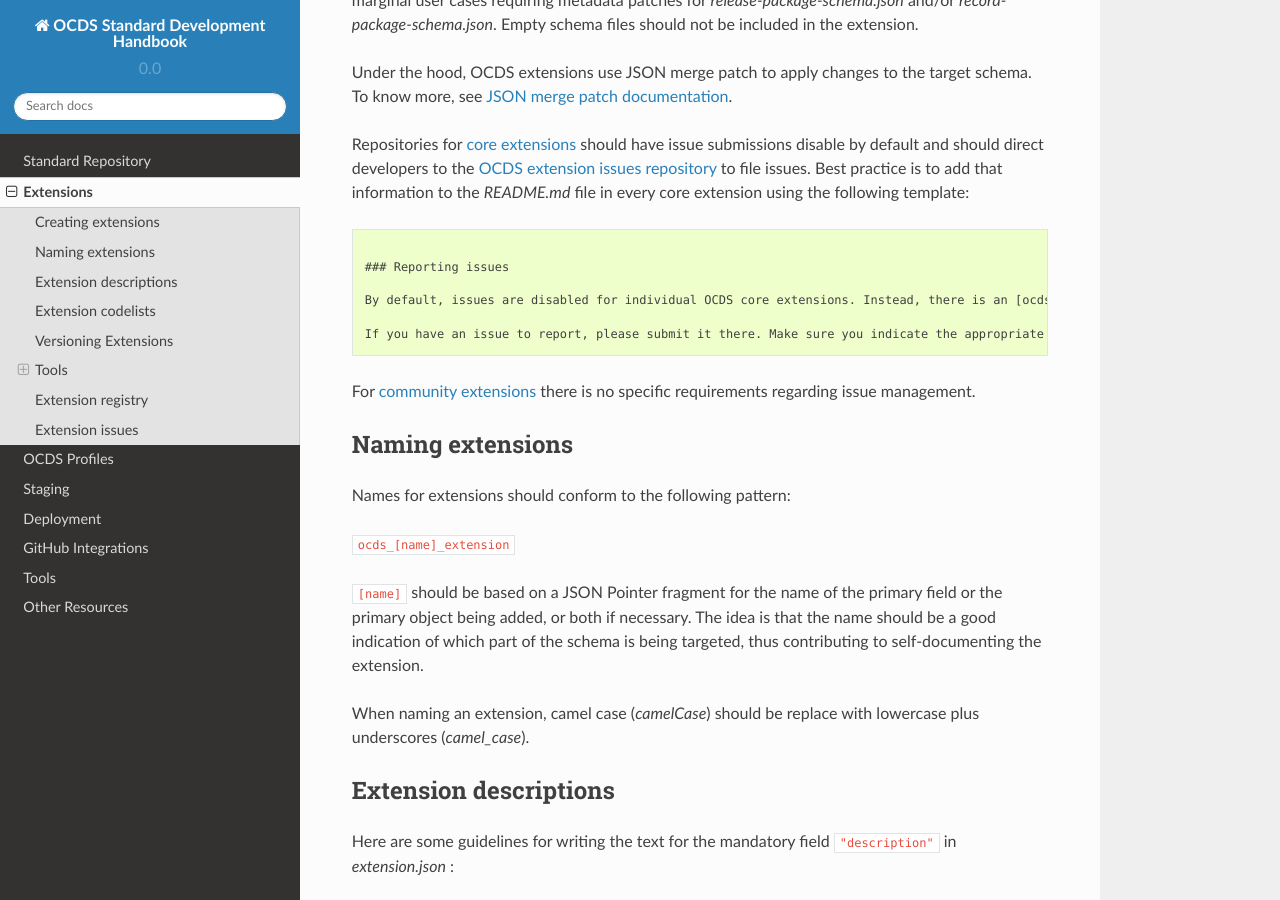
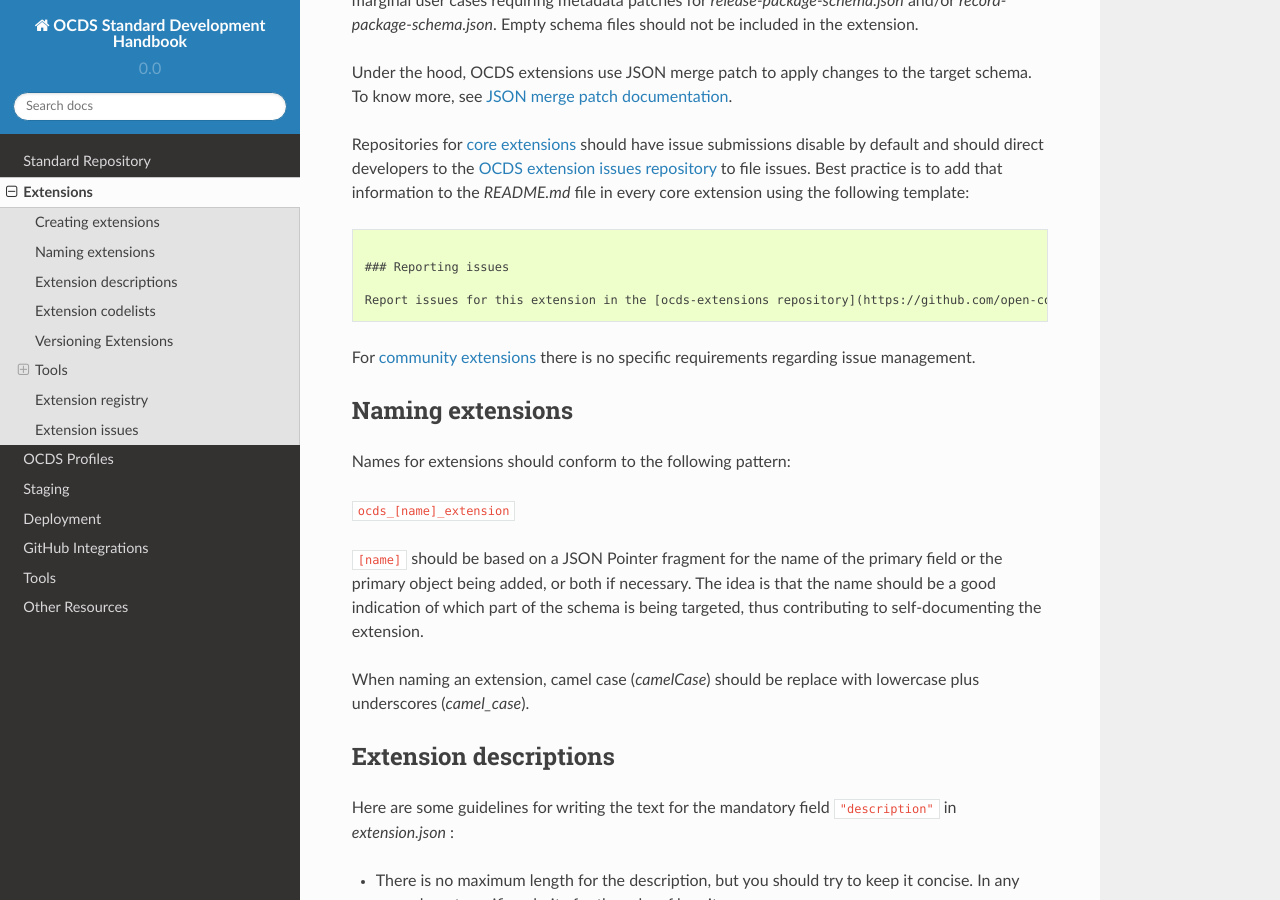
Before and after one commit to open-contracting/standard-development-handbook, a Sphinx documentation site: the page built from docs/extensions.md, in a window 1280 px wide and 900 px high, scrolled down 443 px. Built offline with Sphinx 7.4.7 and the Read the Docs theme 2.0.0, drawn with Linux system fonts in a browser that asks for light colours.

Commit message:
Modify extension README.md

````diff
--- a/docs/extensions.md
+++ b/docs/extensions.md
@@ -18,9 +18,7 @@ Repositories for [core extensions](http://standard.open-contracting.org/latest/e
 
 ### Reporting issues
 
-By default, issues are disabled for individual OCDS core extensions. Instead, there is an [ocds extension repository](https://github.com/open-contracting/ocds-extensions) to gather issues for all extensions in a single place.
-
-If you have an issue to report, please submit it there. Make sure you indicate the appropriate extension following this format in the title: **_extension_name: issue title_**.
+Report issues for this extension in the [ocds-extensions repository](https://github.com/open-contracting/ocds-extensions/issues), putting the extension's name in the issue's title.
 
 ```
 
````
